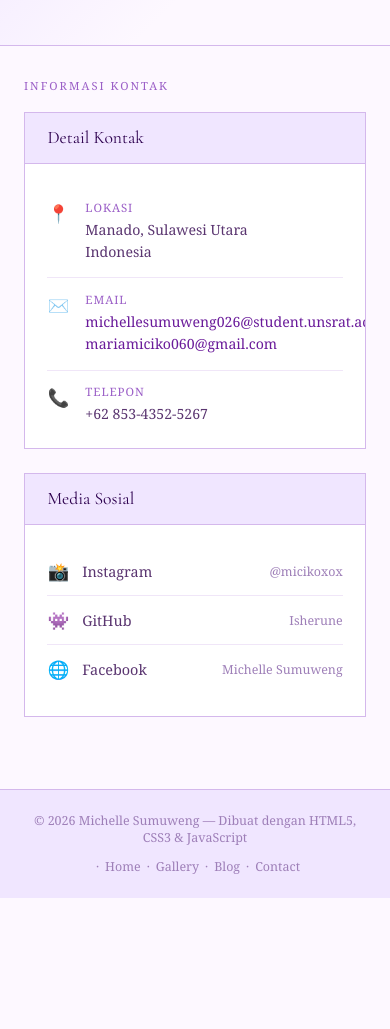
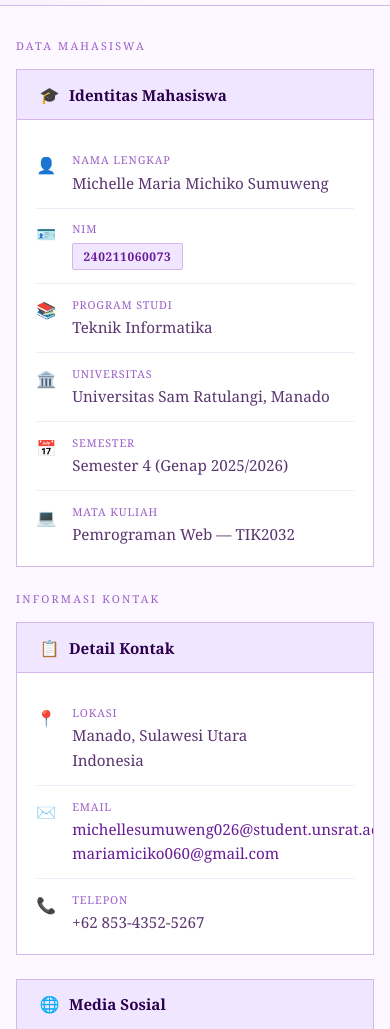
Before and after one commit to Isherune/Personal-Page-HTML-CSS-JS, a plain HTML site: page contact.html in a window 390 px wide. Shown: the part 348-1377 px from the top of the page. Before the commit the page ends 1246 px from the top, so only its background shows below. Drawn offline with nearby package versions, Linux system fonts and the light colour scheme.

Commit message:
Refactor contact.html and update contact details
Removed unused CSS variables and adjusted styles for various elements. Updated contact information section with student details.

```diff
--- a/contact.html
+++ b/contact.html
@@ -16,14 +16,11 @@
       --text-dark:  #1a0030;
       --text-mid:   #5a3570;
       --text-light: #9e7fb8;
-      --success:    #4caf50;
-      --error:      #c62828;
     }
 
     *, *::before, *::after { box-sizing: border-box; margin: 0; padding: 0; }
     html { scroll-behavior: smooth; }
 
-    /* ── body flexbox supaya footer nempel ke bawah ── */
     body {
       font-family: 'Georgia', serif;
       background: var(--cream);
@@ -44,15 +41,24 @@
     }
 
     .nav-brand {
-      font-family: 'Cormorant Garamond', serif; font-size: 3.2rem; font-weight: 600;
-      color: var(--plum); text-decoration: none;
+      font-family: 'Cormorant Garamond', serif;
+      font-size: 3.2rem;
+      font-weight: 600;
+      color: var(--plum);
+      text-decoration: none;
     }
 
     .nav-links { display: flex; gap: 2.5rem; list-style: none; }
 
     .nav-links a {
-      font-size: 1.35rem; font-weight: 500; letter-spacing: 0.08em; text-transform: uppercase;
-      color: var(--text-mid); text-decoration: none; position: relative; transition: color 0.3s;
+      font-size: 1.35rem;
+      font-weight: 500;
+      letter-spacing: 0.08em;
+      text-transform: uppercase;
+      color: var(--text-mid);
+      text-decoration: none;
+      position: relative;
+      transition: color 0.3s;
     }
 
     .nav-links a::after {
@@ -74,43 +80,47 @@
 
     .page-header::before {
       content: 'CONTACT';
-      position: absolute; right: 2rem; top: 50%; transform: translateY(-50%);
+      position: absolute; right: 3rem; top: 50%; transform: translateY(-50%);
       font-family: 'Cormorant Garamond', serif;
       font-size: clamp(6rem, 15vw, 12rem);
-      font-weight: 300; color: rgba(212,184,236,0.22);
+      font-weight: 300; color: rgba(212,184,236,0.25);
       letter-spacing: 0.1em; pointer-events: none;
     }
 
     .page-title {
       font-family: 'Cormorant Garamond', serif;
-      font-size: clamp(3rem, 5vw, 4.5rem); font-weight: 300; color: var(--plum);
+      font-size: clamp(3rem, 5vw, 4.5rem);
+      font-weight: 300; color: var(--plum);
     }
     .page-title em { font-style: italic; color: var(--lavender); }
-    .page-sub { font-size: 1.25rem; color: var(--text-mid); margin-top: 0.8rem; }
+    .page-sub {
+      font-family: 'Georgia', serif;
+      font-size: 1.25rem; color: var(--text-mid); margin-top: 0.8rem;
+    }
 
-    /* ── MAIN CONTENT grows to push footer down ── */
+    /* ── MAIN CONTENT ── */
     .main-content {
       flex: 1;
       display: flex;
       justify-content: center;
-      padding: 4rem 4rem 5rem;
+      padding: 3.5rem 2rem 4rem;
     }
 
-    /* ── INFO PANEL centered ── */
     .info-panel {
       width: 100%;
-      max-width: 600px;
+      max-width: 620px;
     }
 
     .info-section-label {
-      font-size: 0.7rem; letter-spacing: 0.18em; text-transform: uppercase;
-      color: var(--lavender); margin-bottom: 1.2rem;
+      font-family: 'Georgia', serif;
+      font-size: 0.68rem; letter-spacing: 0.2em; text-transform: uppercase;
+      color: var(--lavender); margin-bottom: 1rem; display: block;
     }
 
+    /* ── CARDS ── */
     .info-card {
       border: 1px solid var(--lilac); background: #fff;
       margin-bottom: 1.5rem; overflow: hidden;
-      transition: box-shadow 0.3s;
       opacity: 0; transform: translateY(20px);
       transition: opacity 0.5s ease, transform 0.5s ease, box-shadow 0.3s;
     }
@@ -119,30 +129,33 @@
     .info-card:hover { box-shadow: 0 6px 24px rgba(106,27,154,0.1); }
 
     .info-card-header {
-      background: var(--mist); padding: 0.9rem 1.4rem;
+      background: var(--mist); padding: 0.85rem 1.4rem;
       border-bottom: 1px solid var(--lilac);
+      display: flex; align-items: center; gap: 0.6rem;
     }
 
+    .info-card-header-icon { font-size: 1rem; }
+
     .info-card-title {
-      font-family: 'Cormorant Garamond', serif; font-size: 1.1rem;
-      font-weight: 400; color: var(--plum);
+      font-size: 1rem; font-weight: 600; color: var(--plum);
     }
 
-    .info-card-body { padding: 1.4rem; }
+    .info-card-body { padding: 1.2rem 1.4rem; }
 
+    /* ── INFO ROWS ── */
     .info-row {
-      display: flex; gap: 1rem; padding: 0.85rem 0;
-      border-bottom: 1px solid rgba(212,184,236,0.35);
+      display: flex; gap: 1rem; padding: 0.8rem 0;
+      border-bottom: 1px solid rgba(212,184,236,0.3);
       align-items: flex-start;
     }
 
     .info-row:last-child { border-bottom: none; padding-bottom: 0; }
 
-    .info-icon { font-size: 1.1rem; flex-shrink: 0; margin-top: 1px; }
+    .info-icon { font-size: 1rem; flex-shrink: 0; margin-top: 2px; }
 
     .info-label {
-      font-size: 0.72rem; letter-spacing: 0.08em; text-transform: uppercase;
-      color: var(--lavender); margin-bottom: 0.25rem;
+      font-size: 0.68rem; letter-spacing: 0.08em; text-transform: uppercase;
+      color: var(--lavender); margin-bottom: 0.2rem;
     }
 
     .info-value {
@@ -152,11 +165,23 @@
     .info-value a { color: var(--violet); text-decoration: none; }
     .info-value a:hover { text-decoration: underline; }
 
-    /* Social links */
+    .badge {
+      display: inline-block;
+      background: var(--mist);
+      border: 1px solid var(--lilac);
+      color: var(--violet);
+      font-size: 0.75rem; font-weight: 700;
+      letter-spacing: 0.05em;
+      padding: 0.2rem 0.65rem;
+      border-radius: 2px;
+      margin-top: 0.2rem;
+    }
+
+    /* ── SOCIAL LINKS ── */
     .social-link {
       display: flex; align-items: center; gap: 0.8rem;
       padding: 0.75rem 0;
-      border-bottom: 1px solid rgba(212,184,236,0.35);
+      border-bottom: 1px solid rgba(212,184,236,0.3);
       text-decoration: none;
       transition: padding-left 0.2s;
     }
@@ -167,7 +192,7 @@
     .social-icon { font-size: 1.1rem; }
 
     .social-name {
-      font-size: 0.9rem; font-weight: 500; color: var(--text-mid);
+      font-size: 0.88rem; font-weight: 600; color: var(--text-mid);
       transition: color 0.2s;
     }
 
@@ -182,58 +207,101 @@
     footer {
       background: var(--mist);
       border-top: 1px solid var(--lilac);
-      padding: 1.4rem 4rem;
+      padding: 1.2rem 4rem;
       text-align: center;
     }
 
     .footer-inner {
-      display: flex;
-      align-items: center;
-      justify-content: center;
-      gap: 0.5rem;
-      flex-wrap: wrap;
+      display: flex; align-items: center; justify-content: center;
+      gap: 0.4rem; flex-wrap: wrap;
     }
 
     .footer-copy {
-      font-size: 0.78rem;
-      color: var(--text-light);
+      font-size: 0.76rem; color: var(--text-light);
     }
 
-    /* Link footer */
-    .footer-links {
-      display: inline-flex;
-      gap: 0;
-      list-style: none;
-    }
+    .footer-links { display: inline-flex; gap: 0; list-style: none; }
 
     .footer-links li::before {
-      content: '·';
-      color: var(--text-light);
-      margin: 0 6px;
-      font-size: 0.78rem;
+      content: '·'; color: var(--text-light); margin: 0 6px; font-size: 0.76rem;
     }
 
     .footer-links a {
-      font-size: 0.78rem;
-      color: var(--text-light);
-      text-decoration: none;
-      transition: color 0.2s;
+      font-size: 0.76rem; color: var(--text-light);
+      text-decoration: none; transition: color 0.2s;
     }
 
     .footer-links a:hover { color: var(--violet); }
 
-    @media (max-width: 640px) {
-      nav { padding: 1rem 1.5rem; flex-direction: column; gap: 1rem; }
-      .nav-links { gap: 1rem; }
-      .page-header { padding: 5rem 2rem 3rem; }
-      .main-content { padding: 2rem 1.5rem 3rem; }
-      footer { padding: 1.4rem 1.5rem; }
+    /* ── RESPONSIVE MOBILE FIX ── */
+    @media (max-width: 768px) {
+      nav {
+        padding: 1.2rem 1.5rem;
+        flex-direction: column;
+        gap: 1rem;
+      }
+      .nav-brand {
+        font-size: 2.2rem;
+        text-align: center;
+      }
+      .nav-links {
+        gap: 1.2rem;
+        flex-wrap: wrap;
+        justify-content: center;
+      }
+      .nav-links a {
+        font-size: 0.9rem;
+      }
+
+      .page-header {
+        padding: 5rem 1.5rem 3rem;
+        text-align: center;
+      }
+      .page-title {
+        font-size: 2.5rem;
+      }
+      .page-sub {
+        font-size: 1rem;
+      }
+      .page-header::before {
+        font-size: 4rem;
+        right: 50%;
+        transform: translate(50%, -50%);
+        width: 100%;
+        text-align: center;
+      }
+
+      .main-content {
+        padding: 2rem 1rem 3rem;
+      }
+      .article-body, .info-card-body {
+        padding: 1.2rem;
+      }
+      .article-title {
+        font-size: 1.4rem;
+      }
+      .article-text, .info-value {
+        font-size: 0.95rem;
+      }
+      .info-card-title {
+        font-size: 0.95rem;
+      }
+
+      footer {
+        flex-direction: column;
+        gap: 1rem;
+        padding: 1.5rem;
+        text-align: center;
+      }
+      .footer-inner {
+        flex-direction: column;
+        gap: 0.8rem;
+      }
     }
   </style>
 </head>
 <body>
 
-  <!-- NAV -->
   <nav>
     <a href="index.html" class="nav-brand">Personal Page</a>
     <ul class="nav-links">
@@ -244,24 +312,85 @@
     </ul>
   </nav>
 
-  <!-- HEADER -->
   <header class="page-header">
     <h1 class="page-title">Hubungi <em>Saya</em></h1>
     <p class="page-sub">Reach me through my contact information below</p>
   </header>
 
-  <!-- MAIN CONTENT (centered) -->
   <div class="main-content">
     <div class="info-panel">
 
-      <p class="info-section-label">Informasi Kontak</p>
+      <span class="info-section-label">Data Mahasiswa</span>
 
-      <!-- Kontak Detail -->
       <div class="info-card reveal">
         <div class="info-card-header">
+          <span class="info-card-header-icon">🎓</span>
+          <h3 class="info-card-title">Identitas Mahasiswa</h3>
+        </div>
+        <div class="info-card-body">
+
+          <div class="info-row">
+            <span class="info-icon">👤</span>
+            <div>
+              <p class="info-label">Nama Lengkap</p>
+              <p class="info-value">Michelle Maria Michiko Sumuweng</p>
+            </div>
+          </div>
+
+          <div class="info-row">
+            <span class="info-icon">🪪</span>
+            <div>
+              <p class="info-label">NIM</p>
+              <p class="info-value">
+                <span class="badge">240211060073</span>
+              </p>
+            </div>
+          </div>
+
+          <div class="info-row">
+            <span class="info-icon">📚</span>
+            <div>
+              <p class="info-label">Program Studi</p>
+              <p class="info-value">Teknik Informatika</p>
+            </div>
+          </div>
+
+          <div class="info-row">
+            <span class="info-icon">🏛️</span>
+            <div>
+              <p class="info-label">Universitas</p>
+              <p class="info-value">Universitas Sam Ratulangi, Manado</p>
+            </div>
+          </div>
+
+          <div class="info-row">
+            <span class="info-icon">📅</span>
+            <div>
+              <p class="info-label">Semester</p>
+              <p class="info-value">Semester 4 (Genap 2025/2026)</p>
+            </div>
+          </div>
+
+          <div class="info-row">
+            <span class="info-icon">💻</span>
+            <div>
+              <p class="info-label">Mata Kuliah</p>
+              <p class="info-value">Pemrograman Web — TIK2032</p>
+            </div>
+          </div>
+
+        </div>
+      </div>
+
+      <span class="info-section-label" style="margin-top:0.5rem;">Informasi Kontak</span>
+
+      <div class="info-card reveal" style="transition-delay:0.1s">
+        <div class="info-card-header">
+          <span class="info-card-header-icon">📋</span>
           <h3 class="info-card-title">Detail Kontak</h3>
         </div>
         <div class="info-card-body">
+
           <div class="info-row">
             <span class="info-icon">📍</span>
             <div>
@@ -269,6 +398,7 @@
               <p class="info-value">Manado, Sulawesi Utara<br>Indonesia</p>
             </div>
           </div>
+
           <div class="info-row">
             <span class="info-icon">✉️</span>
             <div>
@@ -279,6 +409,7 @@
               </p>
             </div>
           </div>
+
           <div class="info-row">
             <span class="info-icon">📞</span>
             <div>
@@ -286,12 +417,13 @@
               <p class="info-value">+62 853-4352-5267</p>
             </div>
           </div>
+
         </div>
       </div>
 
-      <!-- Media Sosial -->
-      <div class="info-card reveal" style="transition-delay:0.15s">
+      <div class="info-card reveal" style="transition-delay:0.2s">
         <div class="info-card-header">
+          <span class="info-card-header-icon">🌐</span>
           <h3 class="info-card-title">Media Sosial</h3>
         </div>
         <div class="info-card-body">
@@ -316,7 +448,6 @@
     </div>
   </div>
 
-  <!-- FOOTER -->
   <footer>
     <div class="footer-inner">
       <span class="footer-copy">&copy; 2026 Michelle Sumuweng &mdash; Dibuat dengan HTML5, CSS3 &amp; JavaScript</span>
@@ -330,12 +461,16 @@
   </footer>
 
   <script>
-    // Scroll Reveal
+    // Scroll Reveal — murni JavaScript, tanpa library
     const observer = new IntersectionObserver(entries => {
       entries.forEach(e => {
-        if (e.isIntersecting) { e.target.classList.add('visible'); observer.unobserve(e.target); }
+        if (e.isIntersecting) {
+          e.target.classList.add('visible');
+          observer.unobserve(e.target);
+        }
       });
     }, { threshold: 0.1 });
+
     document.querySelectorAll('.reveal').forEach(el => observer.observe(el));
   </script>
 
```
